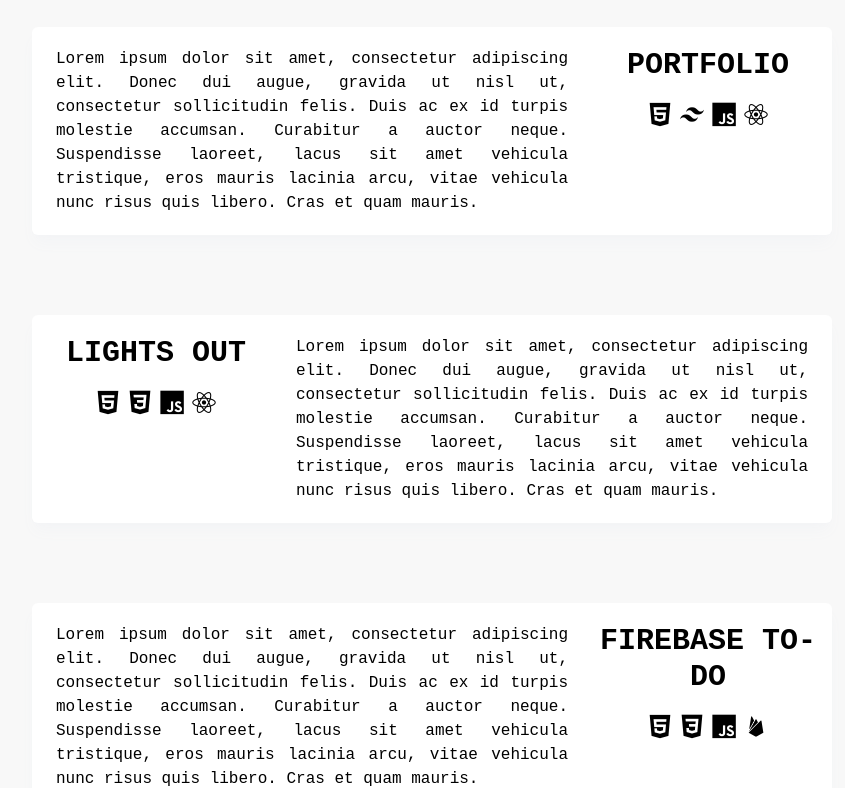
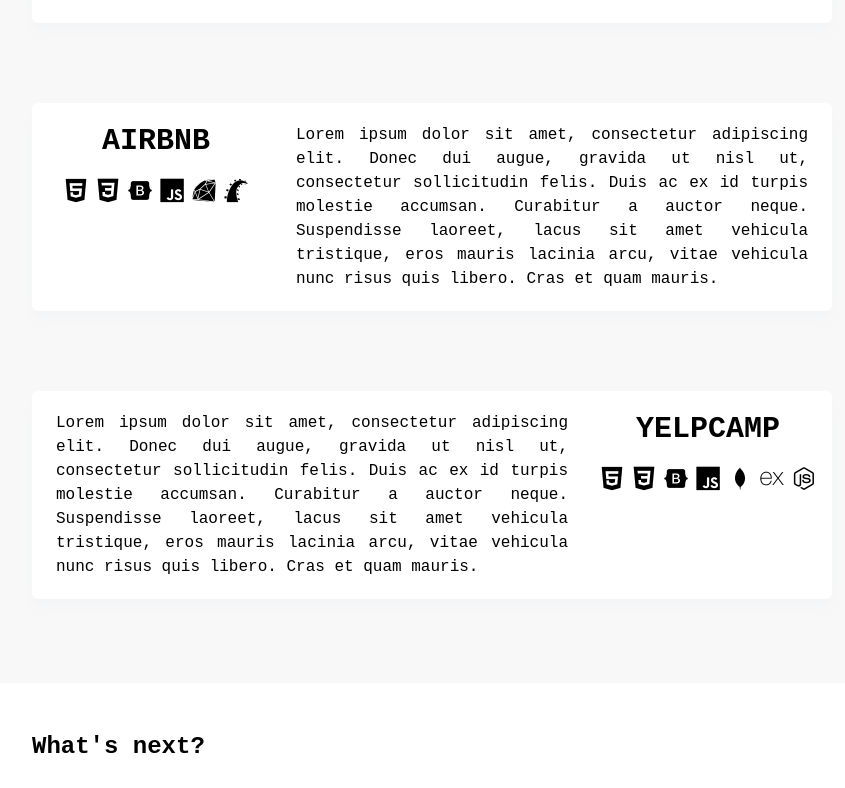
Before and after one commit to zacnation/react-portfolio, a React (Vite) app: page / in a window 1280 px wide. Shown: the part 1865-2653 px from the top of the page, without its empty margins (208-1053 px from the left). Built offline with nearby package versions, Linux system fonts and the light colour scheme.

Commit message:
Style projects

```diff
--- a/src/components/Projects.jsx
+++ b/src/components/Projects.jsx
@@ -6,12 +6,12 @@ export default function About(props) {
   return (
     <section
       id="projects"
-      className={`py-14 px-3 md:px-10 xl:px-60 2xl:px-96 ${
+      className={`pt-10 pb-1 px-3 md:px-10 xl:px-60 2xl:px-96 ${
         props.darkMode ? "bg-dark-I text-white" : "bg-light"
       }`}
     >
-      <h2 className="font-bold">Projects</h2>
-      <div className="font-bold text-center py-28 md:py-40 lg:py-60">
+      <h2 className="text-2xl font-bold pb-6 md:pb-9">Projects</h2>
+      <div className="font-bold text-center">
         <ProjectCard
           darkMode={props.darkMode}
           title="MIND MISSION"
@@ -26,17 +26,11 @@ export default function About(props) {
         />
         <ProjectCard
           darkMode={props.darkMode}
-          title="LIGHTS OUT"
+          title="AIRBNB"
           description="Lorem ipsum dolor sit amet, consectetur adipiscing elit. Donec dui augue, gravida ut nisl ut, consectetur sollicitudin felis. Duis ac ex id turpis molestie accumsan. Curabitur a auctor neque. Suspendisse laoreet, lacus sit amet vehicula tristique, eros mauris lacinia arcu, vitae vehicula nunc risus quis libero. Cras et quam mauris."
-          techs={["html5", "css3", "javascript", "react"]}
+          techs={["html5", "css3", "bootstrap", "javascript", "ruby", "rails"]}
         />
         <ProjectCardInverted
-          darkMode={props.darkMode}
-          title="FIREBASE TO-DO"
-          description="Lorem ipsum dolor sit amet, consectetur adipiscing elit. Donec dui augue, gravida ut nisl ut, consectetur sollicitudin felis. Duis ac ex id turpis molestie accumsan. Curabitur a auctor neque. Suspendisse laoreet, lacus sit amet vehicula tristique, eros mauris lacinia arcu, vitae vehicula nunc risus quis libero. Cras et quam mauris."
-          techs={["html5", "css3", "javascript", "firebase"]}
-        />
-        <ProjectCard
           darkMode={props.darkMode}
           title="YELPCAMP"
           description="Lorem ipsum dolor sit amet, consectetur adipiscing elit. Donec dui augue, gravida ut nisl ut, consectetur sollicitudin felis. Duis ac ex id turpis molestie accumsan. Curabitur a auctor neque. Suspendisse laoreet, lacus sit amet vehicula tristique, eros mauris lacinia arcu, vitae vehicula nunc risus quis libero. Cras et quam mauris."
@@ -50,12 +44,6 @@ export default function About(props) {
             "nodejs",
           ]}
         />
-        <ProjectCardInverted
-          darkMode={props.darkMode}
-          title="AIRBNB"
-          description="Lorem ipsum dolor sit amet, consectetur adipiscing elit. Donec dui augue, gravida ut nisl ut, consectetur sollicitudin felis. Duis ac ex id turpis molestie accumsan. Curabitur a auctor neque. Suspendisse laoreet, lacus sit amet vehicula tristique, eros mauris lacinia arcu, vitae vehicula nunc risus quis libero. Cras et quam mauris."
-          techs={["html5", "css3", "bootstrap", "javascript", "ruby", "rails"]}
-        />
       </div>
     </section>
   );
```
